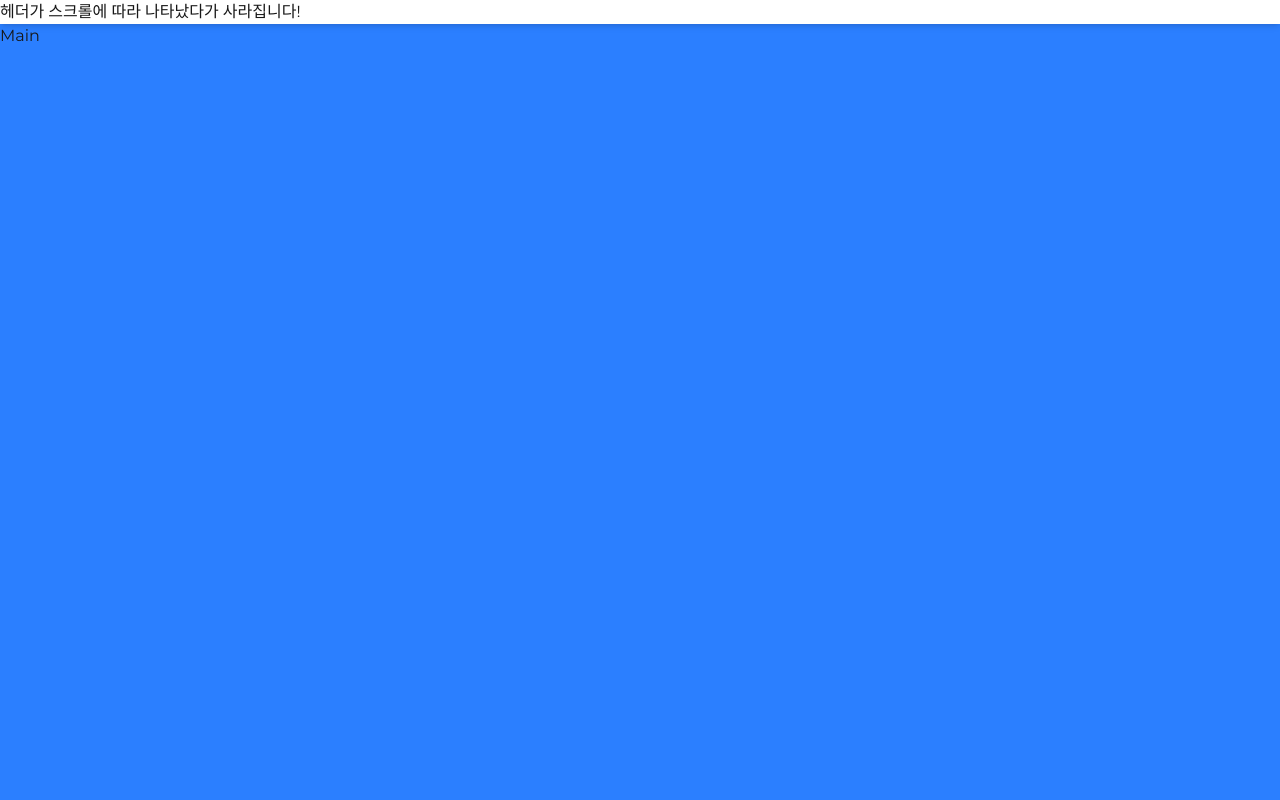
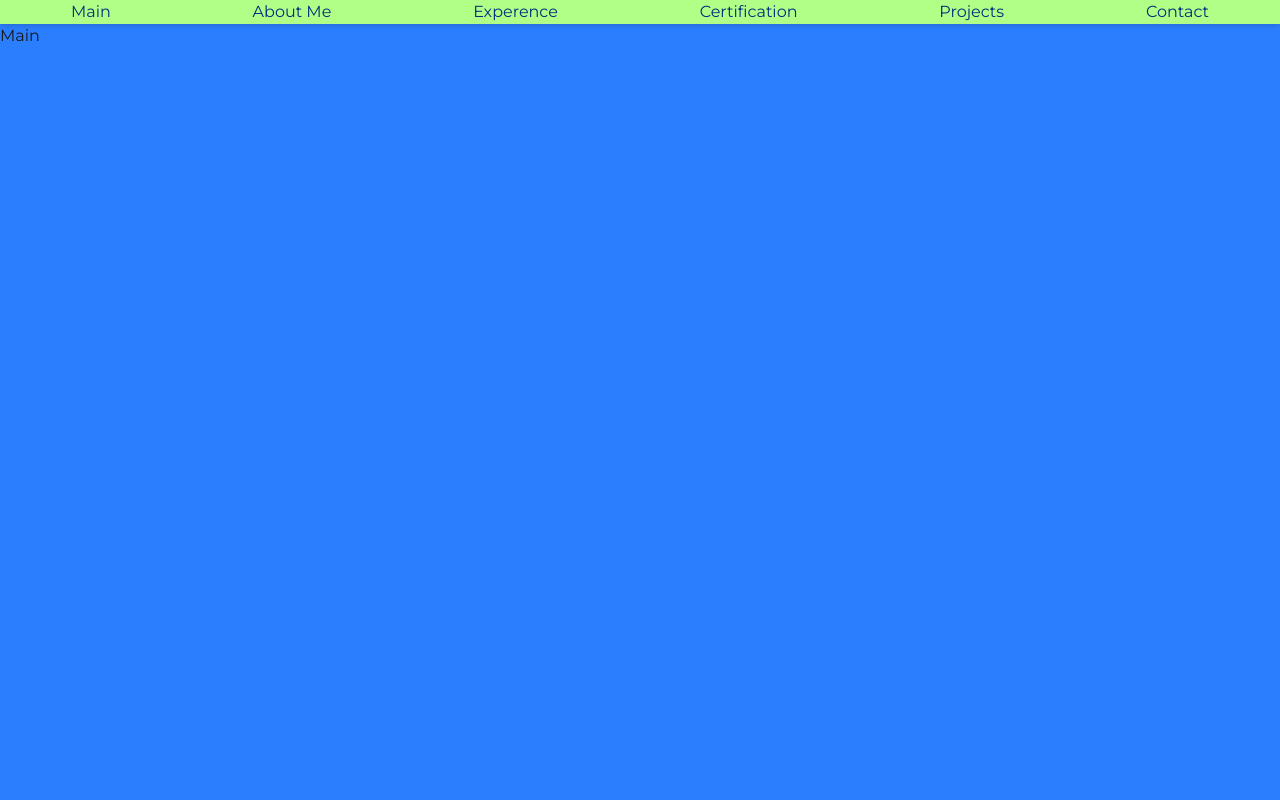
Before and after one commit to Suziech/portfolio, a Next.js app: page /en in a window 1280 px wide. Shown: the top 800 px of the page. Built offline with nearby package versions, Linux system fonts and the light colour scheme.

Commit message:
feat: implement smooth scrolling on header menu click

```diff
--- a/package.json
+++ b/package.json
@@ -17,7 +17,8 @@
     "next": "15.3.0",
     "react": "^19.0.0",
     "react-dom": "^19.0.0",
-    "react-i18next": "^15.4.1"
+    "react-i18next": "^15.4.1",
+    "react-scroll": "^1.9.3"
   },
   "devDependencies": {
     "@eslint/eslintrc": "^3",
@@ -26,6 +27,7 @@
     "@types/node": "^20",
     "@types/react": "^19",
     "@types/react-dom": "^19",
+    "@types/react-scroll": "^1.8.10",
     "eslint": "^9",
     "eslint-config-next": "15.3.0",
     "tailwindcss": "^4",
--- a/src/app/[locale]/page.tsx
+++ b/src/app/[locale]/page.tsx
@@ -1,6 +1,7 @@
 import Main from "@/containers/Main";
 import AboutMe from "@/containers/AboutMe";
 import Experience from "@/containers/Experience";
+import Certification from "@/containers/Certification";
 import Projects from "@/containers/Projects";
 import Contact from "@/containers/Contact";
 export default async function Page() {
@@ -9,6 +10,7 @@ export default async function Page() {
       <Main />
       <AboutMe />
       <Experience />
+      <Certification />
       <Projects />
       <Contact />
     </>
--- a/src/components/Header.tsx
+++ b/src/components/Header.tsx
@@ -1,6 +1,7 @@
 "use client";
 
 import { useState, useEffect, useRef } from "react";
+import { Link } from "react-scroll";
 
 export default function Header() {
   const [showHeader, setShowHeader] = useState(true);
@@ -26,10 +27,29 @@ export default function Header() {
 
   return (
     <header
-      className={`sticky top-0 bg-white z-10 shadow-md transition-transform duration-300 ${
+      className={`sticky top-0 bg-[#b1ff87] z-10 shadow-md transition-transform duration-300 ${
         showHeader ? "transform-none" : "-translate-y-full"
       }`}>
-      <h1>헤더가 스크롤에 따라 나타났다가 사라집니다!</h1>
+      <div className='flex justify-around text-[#002f7b]'>
+        <Link to='main' smooth={true} duration={500}>
+          Main
+        </Link>
+        <Link to='aboutMe' smooth={true} duration={500}>
+          About Me
+        </Link>
+        <Link to='experience' smooth={true} duration={500}>
+          Experence
+        </Link>
+        <Link to='certification' smooth={true} duration={500}>
+          Certification
+        </Link>
+        <Link to='projects' smooth={true} duration={500}>
+          Projects
+        </Link>
+        <Link to='contact' smooth={true} duration={500}>
+          Contact
+        </Link>
+      </div>
     </header>
   );
 }
--- a/src/containers/AboutMe.tsx
+++ b/src/containers/AboutMe.tsx
@@ -1,3 +1,7 @@
 export default function AboutMe() {
-  return <div className='min-h-screen bg-red-500'>About Me</div>;
+  return (
+    <div id='aboutMe' className='min-h-screen bg-red-500'>
+      About Me
+    </div>
+  );
 }
--- a/src/containers/Certification.tsx
+++ b/src/containers/Certification.tsx
@@ -0,0 +1,7 @@
+export default function Certification() {
+  return (
+    <div id='certification' className='min-h-screen'>
+      certification
+    </div>
+  );
+}
--- a/src/containers/Contact.tsx
+++ b/src/containers/Contact.tsx
@@ -1,3 +1,7 @@
 export default function Contact() {
-  return <div className='min-h-screen bg-pink-600'>Contact</div>;
+  return (
+    <div id='contact' className='min-h-screen bg-pink-600'>
+      Contact
+    </div>
+  );
 }
--- a/src/containers/Experience.tsx
+++ b/src/containers/Experience.tsx
@@ -1,3 +1,7 @@
 export default function Experience() {
-  return <div className='min-h-screen bg-amber-300'>Experience</div>;
+  return (
+    <div id='experience' className='min-h-screen bg-amber-300'>
+      Experience
+    </div>
+  );
 }
--- a/src/containers/Main.tsx
+++ b/src/containers/Main.tsx
@@ -5,5 +5,9 @@ import { useResponsiveSize } from "@/utils/hooks/useResponsiveSize";
 export default function Main() {
   const screenSize = useResponsiveSize();
   console.log("screenSize", screenSize);
-  return <h1 className='min-h-screen bg-blue-500'>Main</h1>;
+  return (
+    <h1 id='main' className='min-h-screen bg-blue-500'>
+      Main
+    </h1>
+  );
 }
--- a/src/containers/Projects.tsx
+++ b/src/containers/Projects.tsx
@@ -1,3 +1,7 @@
 export default function Projects() {
-  return <div className='min-h-screen bg-green-400'>Projects</div>;
+  return (
+    <div id='projects' className='min-h-screen bg-green-400'>
+      Projects
+    </div>
+  );
 }
```
Also changed, not shown: 1 other file (tests, documents, lock files or other folders).
